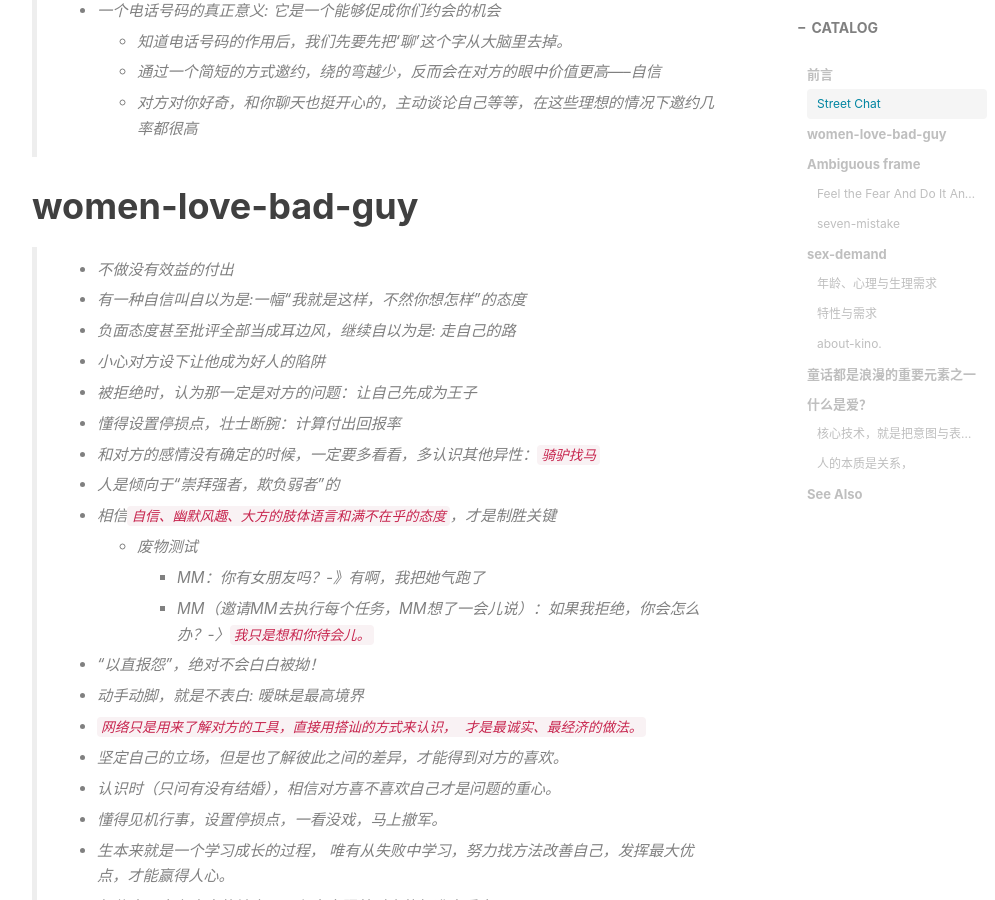
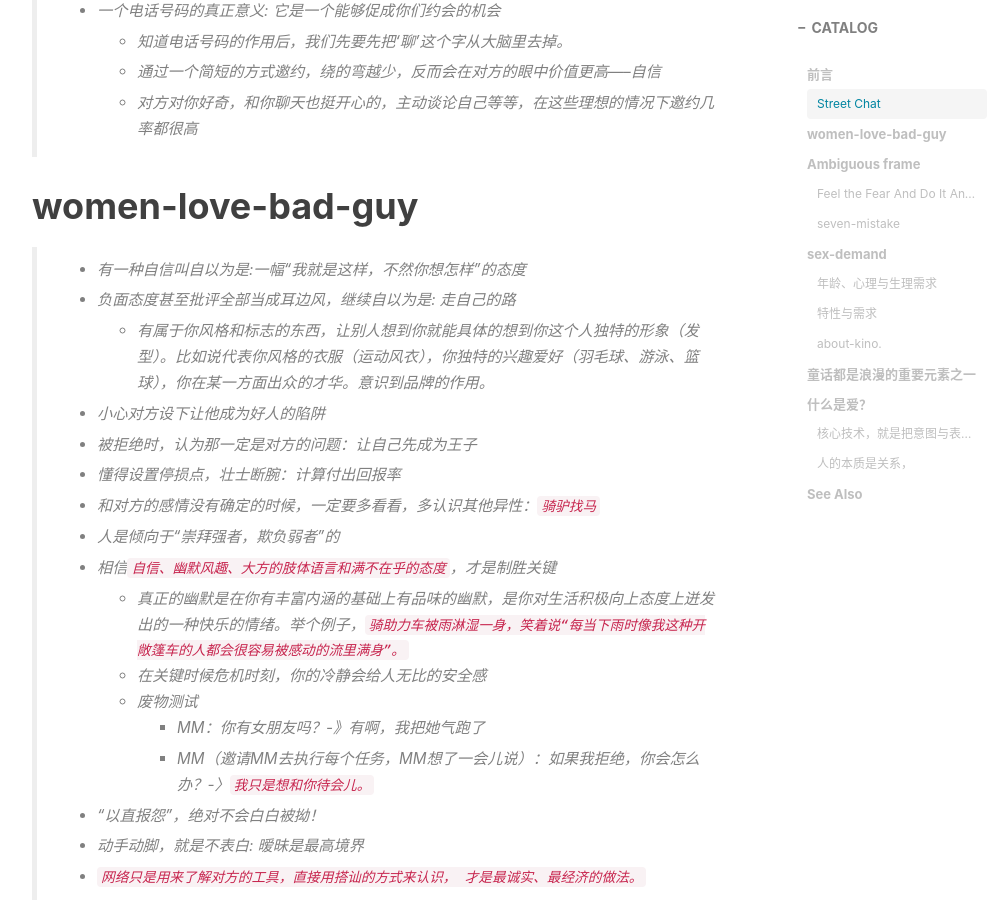
Before and after one commit to pua1203/pua1203.github.io, a Jekyll site: the page built from _posts/pua/2018-09-16-sendMsg.md, in a window 1280 px wide and 900 px high, scrolled down 1551 px. Shown: the whole window, without its empty margins (233-1228 px from the left). Built offline with Jekyll 4.4.1, drawn with Linux system fonts in a browser that asks for light colours; nearby versions of some CDN libraries; comment, search, counter and statistics services are not loaded.

Commit message:
骑助力车被雨淋湿一身，笑着说“每当下雨时像我这种开敞篷车的人都会很容易被感动的流里满身”。

```diff
--- a/_posts/pua/2018-09-16-sendMsg.md
+++ b/_posts/pua/2018-09-16-sendMsg.md
@@ -56,13 +56,13 @@ subtitle: women-love-bad-guy
 
 
 
->
->
-> * 不做没有效益的付出
->
+
+
 > * 有一种自信叫自以为是:一幅“我就是这样，不然你想怎样”的态度
 >
 > * 负面态度甚至批评全部当成耳边风，继续自以为是: 走自己的路
+>
+>   * 有属于你风格和标志的东西，让别人想到你就能具体的想到你这个人独特的形象（发型）。比如说代表你风格的衣服（运动风衣），你独特的兴趣爱好（羽毛球、游泳、篮球），你在某一方面出众的才华。意识到品牌的作用。
 >
 > * 小心对方设下让他成为好人的陷阱
 >
@@ -76,8 +76,9 @@ subtitle: women-love-bad-guy
 >
 > * 相信`自信、幽默风趣、大方的肢体语言和满不在乎的态度`，才是制胜关键
 >
+>   * 真正的幽默是在你有丰富内涵的基础上有品味的幽默，是你对生活积极向上态度上迸发出的一种快乐的情绪。举个例子，`骑助力车被雨淋湿一身，笑着说“每当下雨时像我这种开敞篷车的人都会很容易被感动的流里满身”。`
+>   * 在关键时候危机时刻，你的冷静会给人无比的安全感
 >   * 废物测试
->
 >     * MM：你有女朋友吗？-》有啊，我把她气跑了
 >
 >     * MM（邀请MM去执行每个任务，MM想了一会儿说）：如果我拒绝，你会怎么办？-〉`我只是想和你待会儿。`
```
Also changed, not shown: other parts of _posts/pua/2018-09-16-sendMsg.md (+0 -4 lines).
